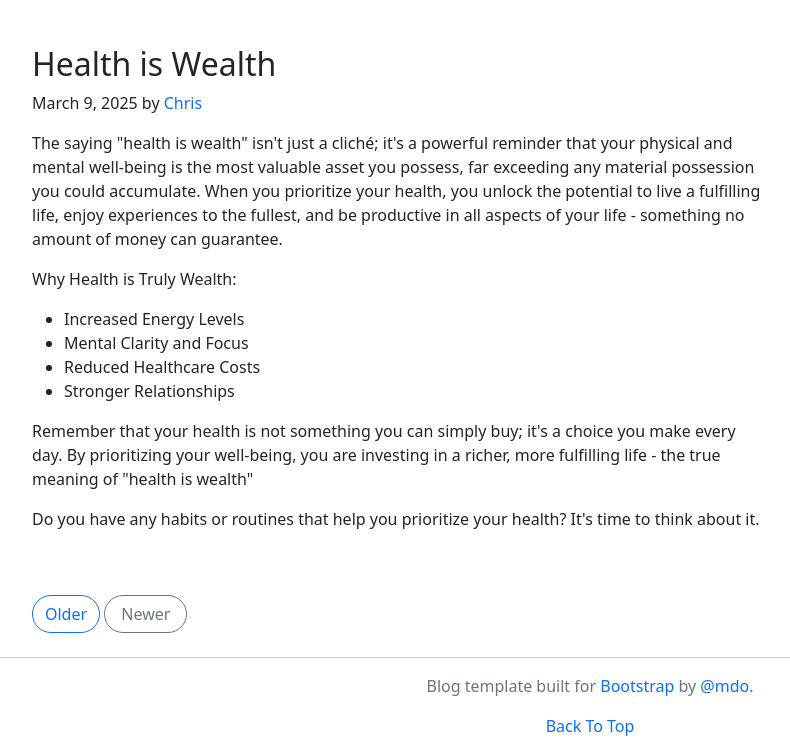
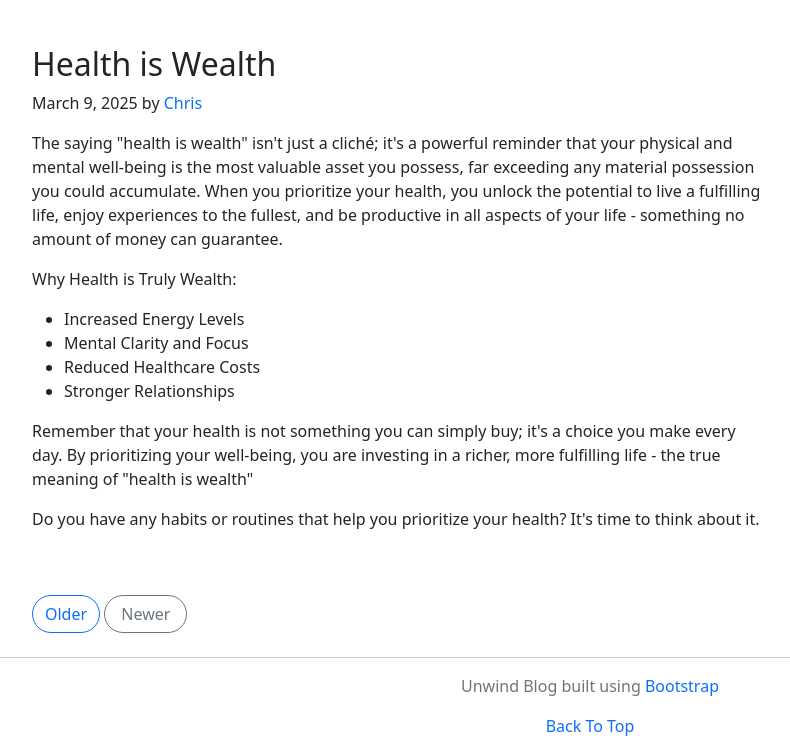
Before and after one commit to geetamaibam1/unwind, a plain HTML site: page index.html in a window 1280 px wide. Shown: the part 2704-3458 px from the top of the page, without its empty margins (50-840 px from the left). Drawn offline with Linux system fonts and the light colour scheme.

Commit message:
Update index.html
edited

```diff
--- a/index.html
+++ b/index.html
@@ -220,7 +220,7 @@
     </div>
     <hr>
     <footer class="text-center text-secondary">
-        <p>Blog template built for <a href="#"  class="text-decoration-none">Bootstrap </a>by <a href="#" class="text-decoration-none">@mdo.</a></p>
+        <p>Unwind Blog built using <a href="#"  class="text-decoration-none">Bootstrap</p>
         <p><a href="#topnavbar"  class="text-decoration-none">Back To Top</a></p>
 
     </footer>
```
